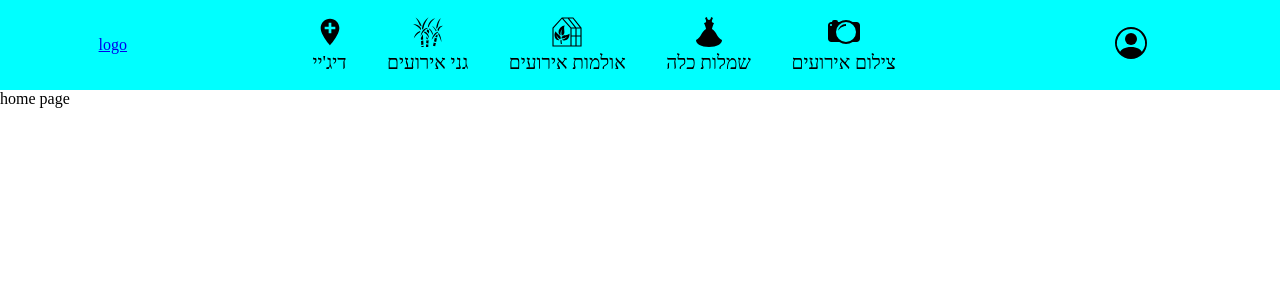
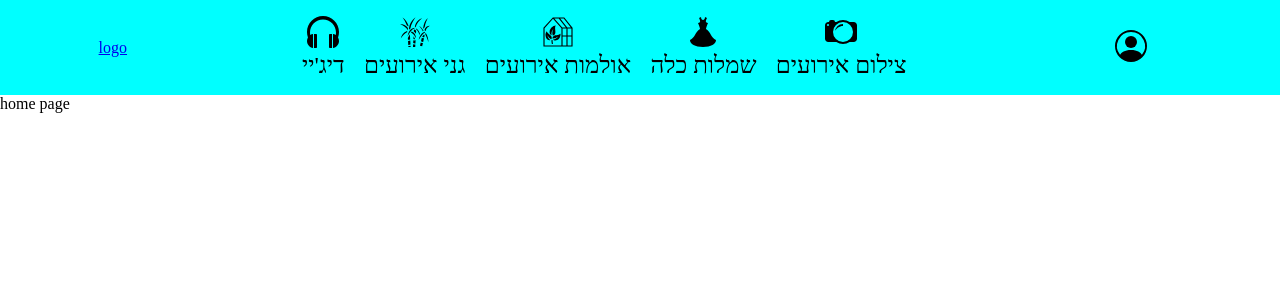
Before and after one commit to amitAsher22/clientWedding, a React (Create React App) app: page / in a window 1280 px wide. Shown: the top 300 px of the page. Built offline with nearby package versions, Linux system fonts and the light colour scheme.

Commit message:
create token

```diff
--- a/src/components/Navbar.js
+++ b/src/components/Navbar.js
@@ -9,6 +9,7 @@ import { GiAmpleDress } from "react-icons/gi";
 import { GiGreenhouse } from "react-icons/gi";
 import { BsCamera2 } from "react-icons/bs";
 import { GiSugarCane } from "react-icons/gi";
+import { ImHeadphones } from "react-icons/im";
 
 function Navbar() {
   return (
@@ -18,7 +19,7 @@ function Navbar() {
         <div className="middle">
           <div>
             <p>
-              <MdAddLocation className="iconMiddle" />
+              <ImHeadphones className="iconMiddle" />
             </p>
             <Link className="nameMiddle"> דיג'יי</Link>
           </div>
@@ -53,10 +54,12 @@ function Navbar() {
             <BsPersonCircle className="IconMenu" />
             <div>
               <Link to="/login">
-                <FiLogIn className="nameMiddle" />
+                <FiLogIn className="nameMiddle" /> הירשם
               </Link>
               <Link to="/Register">
-                <MdSystemUpdateAlt className="nameMiddle" />
+                <MdSystemUpdateAlt className="nameMiddle">
+                  התחבר
+                </MdSystemUpdateAlt>
               </Link>
             </div>
           </div>
--- a/src/style/navbar.css
+++ b/src/style/navbar.css
@@ -52,7 +52,8 @@
 }
 
 .nameMiddle {
-  font-size: 1.2rem;
+  font-size: 1.5rem;
+  color: red;
 
 
 
```
